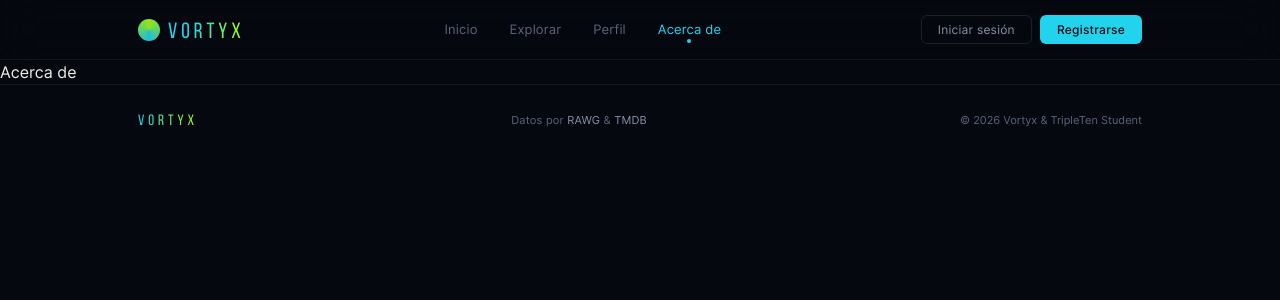
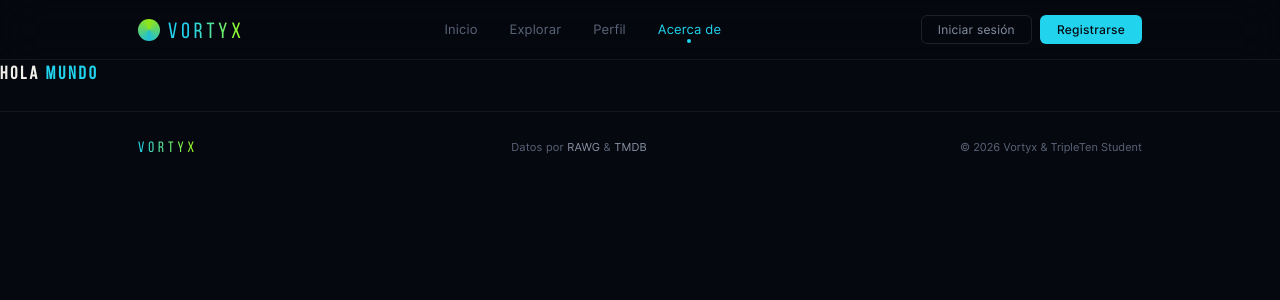
Before and after one commit to NorimNori/vortyx-frontend, a React (Vite) app: page /about in a window 1280 px wide. Shown: the top 300 px of the page. Built offline with nearby package versions, Linux system fonts and the light colour scheme; no server answers.

Commit message:
feat: add css styles for SectionTitle component

```diff
--- a/src/components/About/About.jsx
+++ b/src/components/About/About.jsx
@@ -1,5 +1,11 @@
+import SectionTitle from "./SectionTitle";
+
 function About() {
-  return <div>Acerca de</div>;
+  return (
+    <div>
+      <SectionTitle main="Hola" accent="mundo" />
+    </div>
+  );
 }
 
 export default About;
--- /dev/null
+++ b/src/components/About/SectionTitle.css
@@ -0,0 +1,15 @@
+.section-title {
+  font-family: var(--font-display);
+  font-size: 18px;
+  letter-spacing: 3px;
+  color: var(--color-text);
+  margin-bottom: var(--spacing-lg);
+}
+
+.section-title__accent {
+  color: var(--color-brand);
+}
+
+.section-title__muted {
+  color: var(--color-text-subtle);
+}
--- a/src/components/About/SectionTitle.jsx
+++ b/src/components/About/SectionTitle.jsx
@@ -1,3 +1,5 @@
+import "./SectionTitle.css";
+
 function SectionTitle({ main, accent, accentMuted = false }) {
   return (
     <h2 className="section-title">
```
